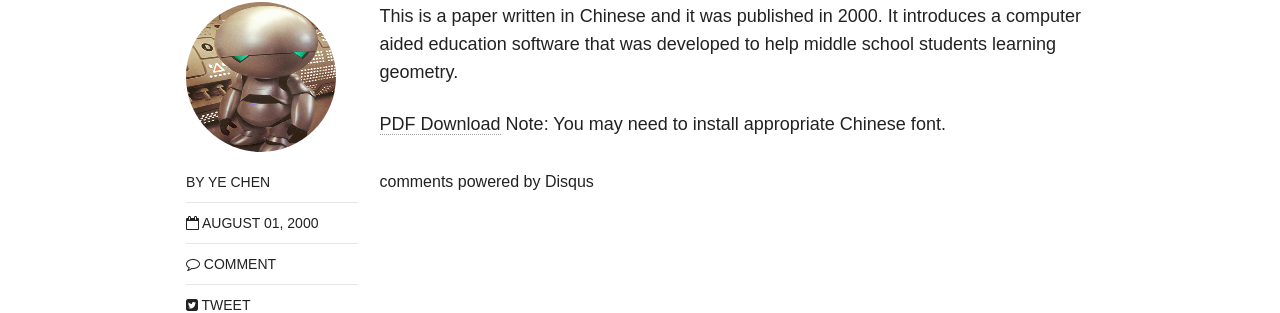
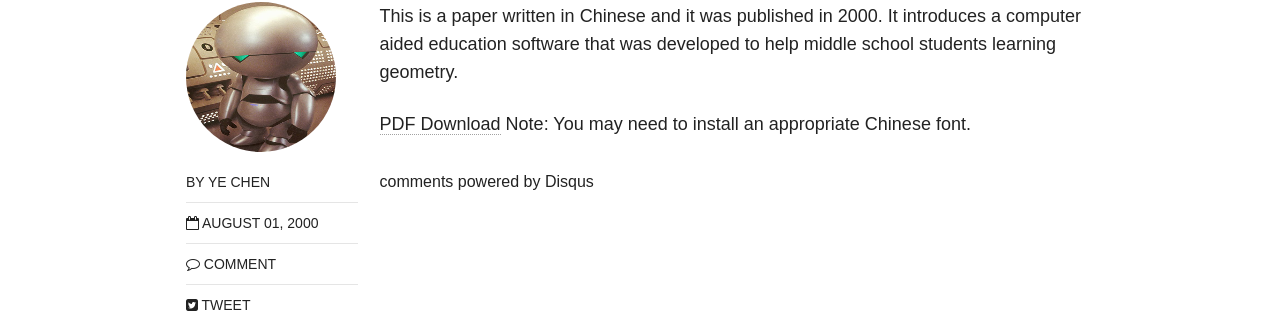
Before and after one commit to chenye/chenye.github.io, a Jekyll site: the page built from _posts/publications/2000-08-01-middle-school-geometry.md, in a window 1280 px wide. Shown: the part 737-1050 px from the top of the page. Built offline with Jekyll 4.4.1, drawn with Linux system fonts in a browser that asks for light colours; nearby versions of some CDN libraries; comment, search, counter and statistics services are not loaded.

Commit message:
Update 2000-08-01-middle-school-geometry.md

```diff
--- a/_posts/publications/2000-08-01-middle-school-geometry.md
+++ b/_posts/publications/2000-08-01-middle-school-geometry.md
@@ -11,4 +11,4 @@ share: true
 
 This is a paper written in Chinese and it was published in 2000. It introduces a computer aided education software that was developed to help middle school students learning geometry.
 
-<a href="http://www.sugarscape.net/downloads/2000-middle-school-geometry-chinese.pdf">PDF Download<a/> Note: You may need to install appropriate Chinese font.
+<a href="http://www.sugarscape.net/downloads/2000-middle-school-geometry-chinese.pdf">PDF Download<a/> Note: You may need to install an appropriate Chinese font.
```
